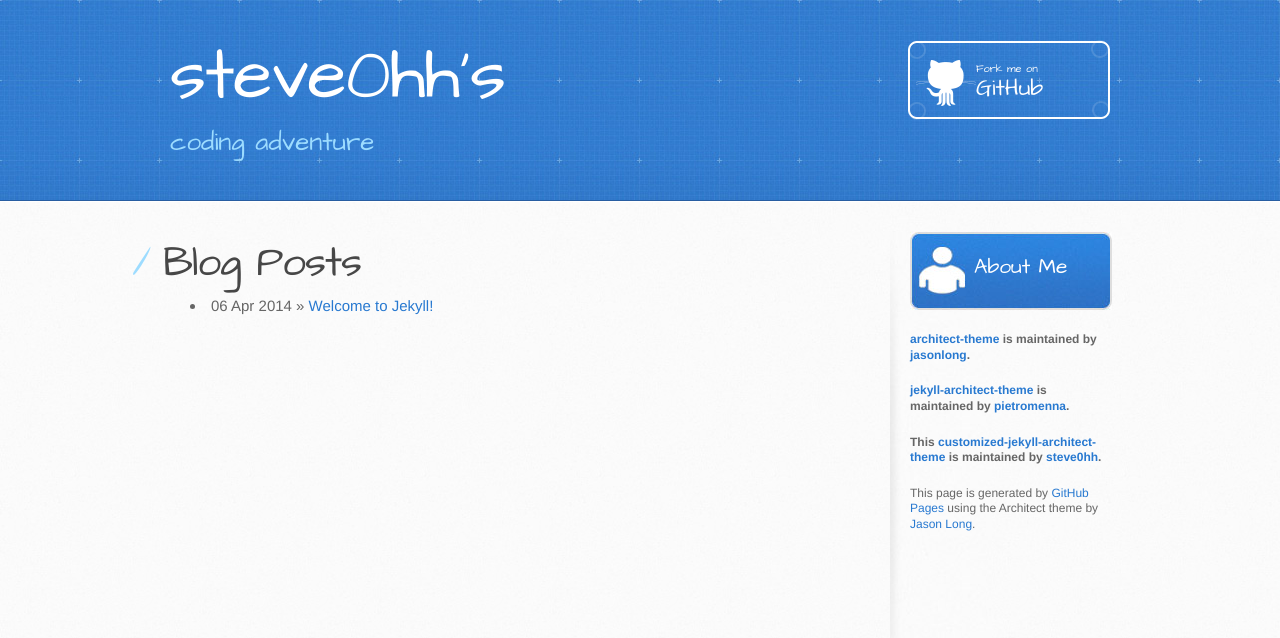
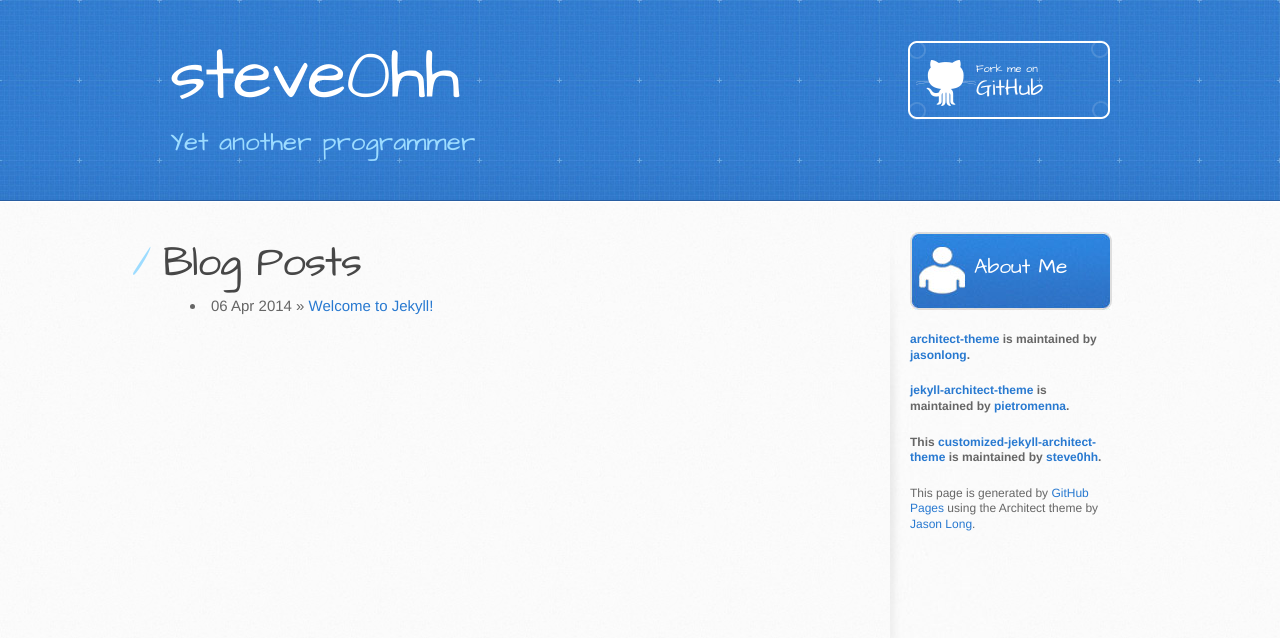
Before and after one commit to steve0hh/steve0hh.github.io, a Jekyll site: the page built from index.html, in a window 1280 px wide. Shown: the top 638 px of the page. Built offline with Jekyll 4.4.1, drawn with Linux system fonts in a browser that asks for light colours; Markdown is read by kramdown in place of the engine named in the settings.

Commit message:
changed site description

```diff
--- a/_config.yml
+++ b/_config.yml
@@ -1,4 +1,4 @@
-name: steve0hh's
-description: "coding adventure"
+name: steve0hh
+description: "Yet another programmer"
 markdown: redcarpet
 pygments: true
```
